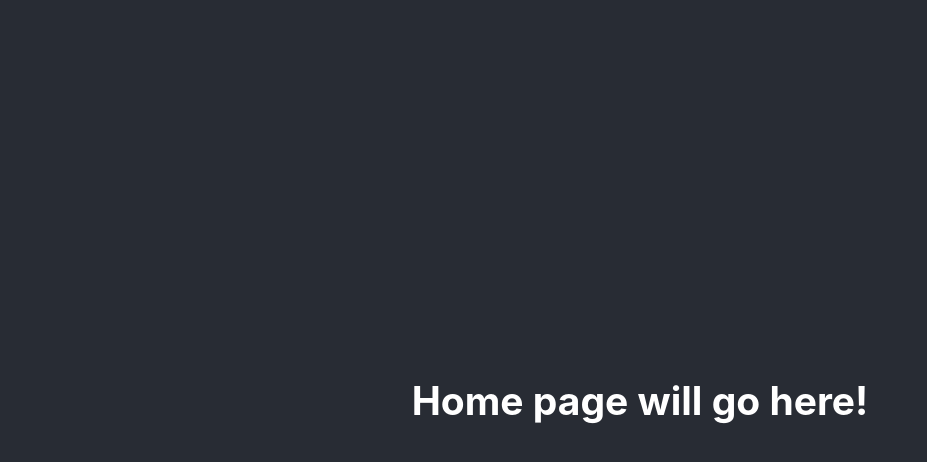
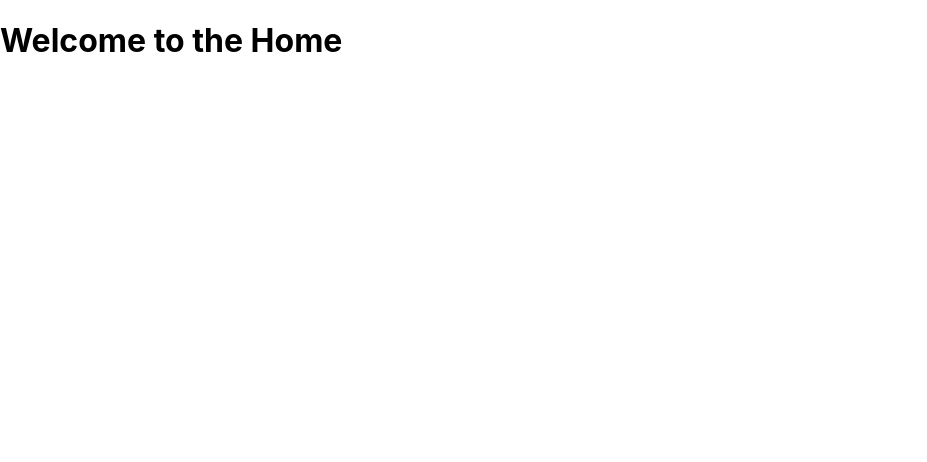
Before and after one commit to GeorgioZoughby/HandyManApplication_MERN, a React (Create React App) app in the folder client/: page / in a window 1280 px wide. Shown: the top 462 px of the page, without its empty margins (0-927 px from the left). Built offline with nearby package versions, Linux system fonts and the light colour scheme.

Commit message:
Added home page layout

```diff
--- a/client/src/App.js
+++ b/client/src/App.js
@@ -1,13 +1,9 @@
-import './App.css';
-import { useState } from "react";
+import Message from './pages/Home/home';
 
 function App() {
-  const [listOfUsers, setListOfUsers] = useState([])
   return (
     <div className="App">
-      <header className="App-header">
-        <h2>Home page will go here!</h2>
-      </header>
+      <Message />
     </div>
   );
 }
--- /dev/null
+++ b/client/src/pages/Home/home.js
@@ -0,0 +1,9 @@
+function Message() {
+    return (
+        <div>
+        <h1>Welcome to the Home</h1>
+        </div>
+    );
+}
+
+export default Message;
```
Also changed, not shown: client/src/pages/Home/home.css (added).
